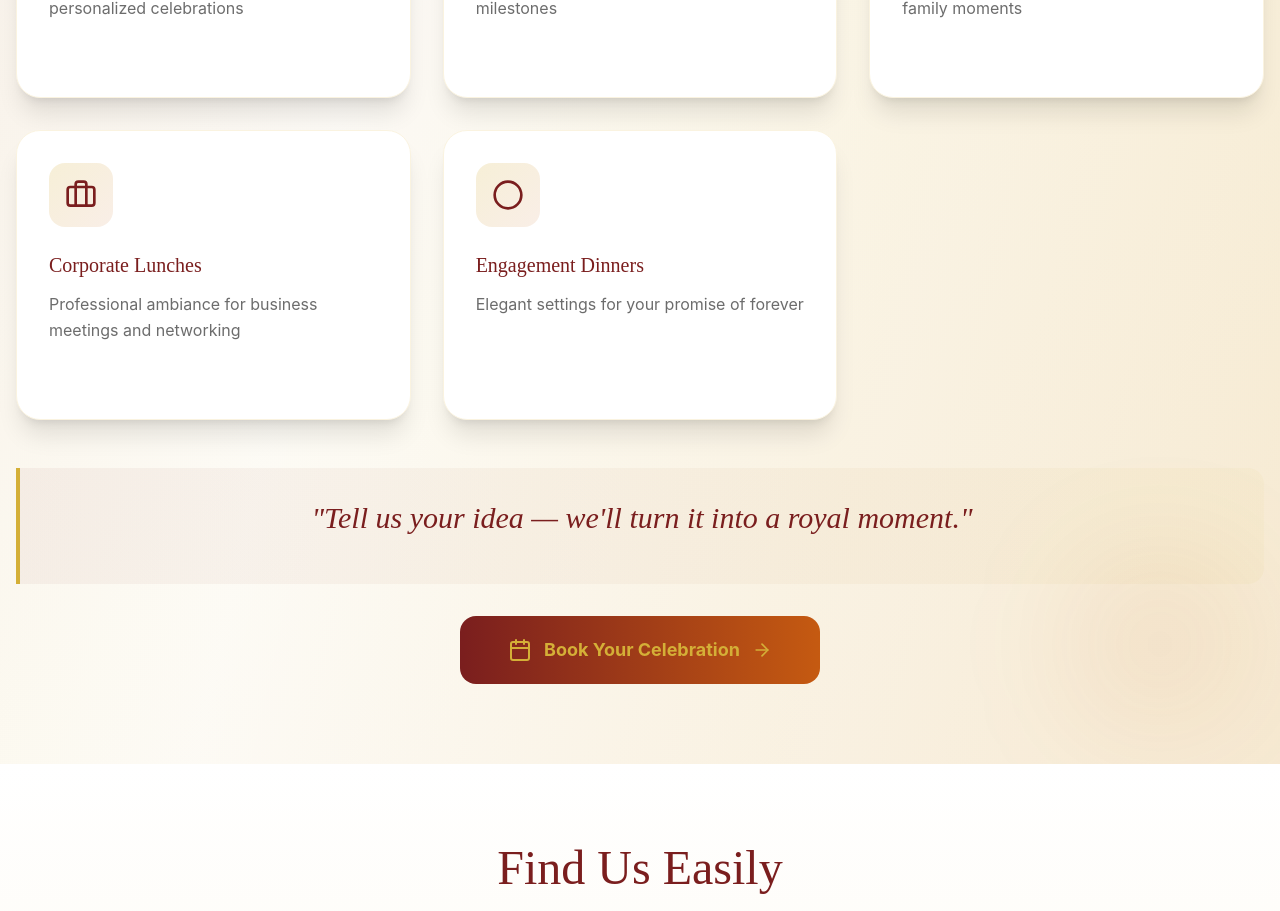
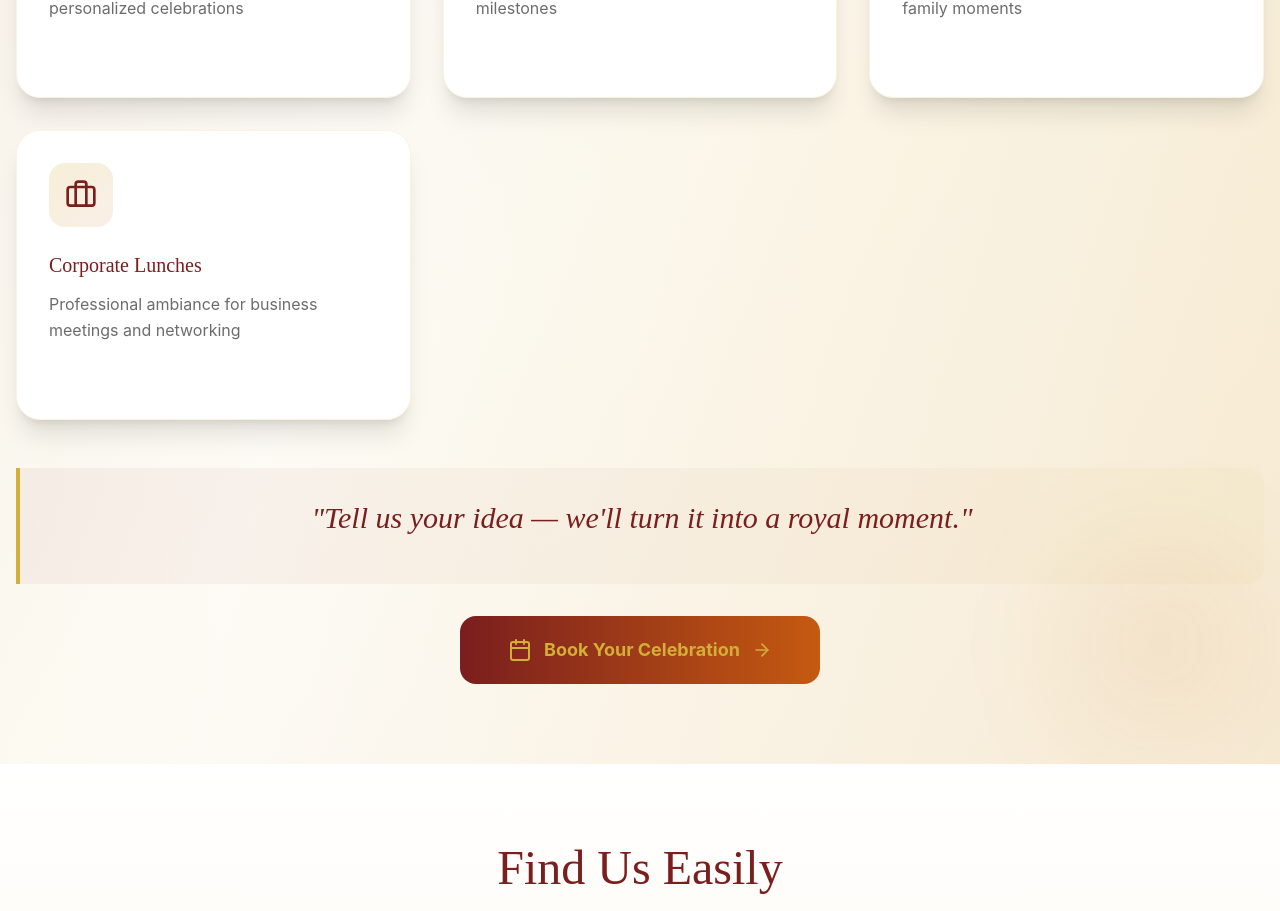
Before and after one commit to shivam86010/Tavisha-Lounge, a React (Vite) app: page /contacts in a window 1280 px wide. Shown: the part 4060-4971 px from the top of the page. Built offline with nearby package versions, Linux system fonts and the light colour scheme.

Commit message:
small change on contact  page

```diff
--- a/src/Page/Contacts/Components/CelebrationSection.jsx
+++ b/src/Page/Contacts/Components/CelebrationSection.jsx
@@ -34,13 +34,6 @@ const CelebrationSection = () => {
       description: 'Professional ambiance for business meetings and networking',
       color: 'from-indigo-500 to-purple-500'
     },
-    {
-      type: 'Engagement Dinners',
-      emoji: '💍',
-      icon: Circle,
-      description: 'Elegant settings for your promise of forever',
-      color: 'from-emerald-500 to-teal-500'
-    }
   ];
 
   return (
```
